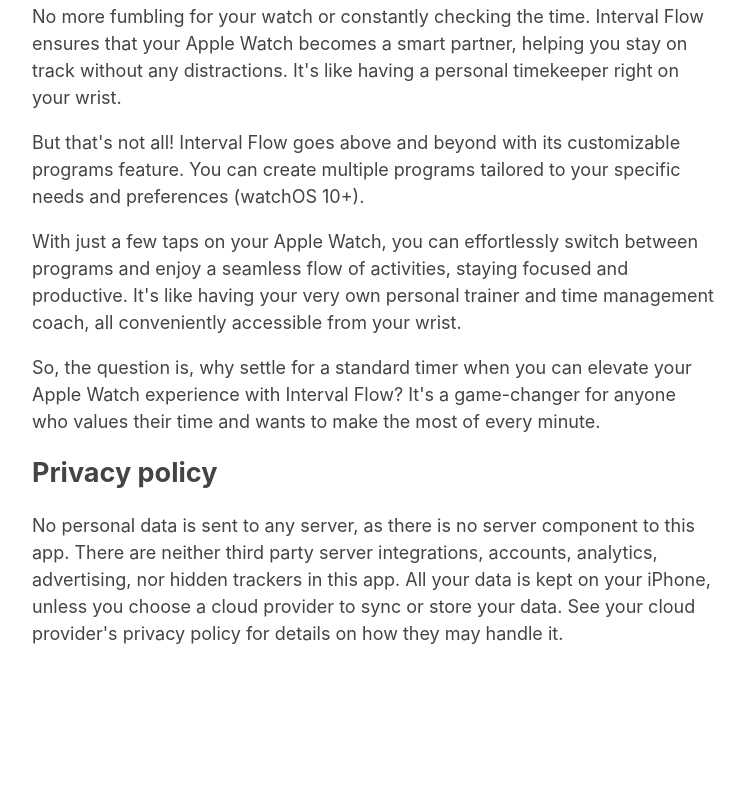
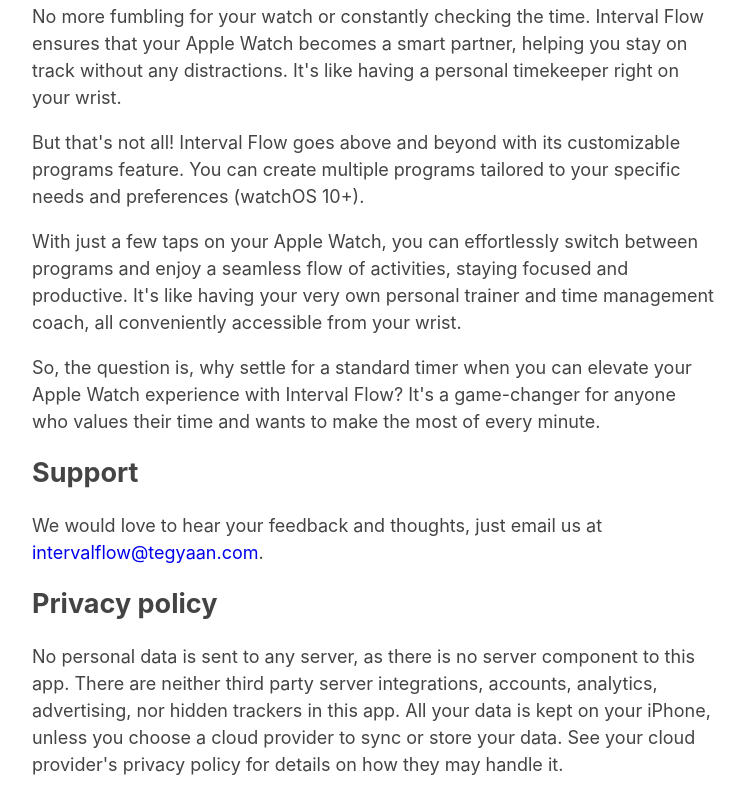
Before and after one commit to vellvisher/tegyaan.com, a plain HTML site: page public_html/intervalflow/index.html in a window 1280 px wide. Shown: the part 802-1607 px from the top of the page, without its empty margins (266-1011 px from the left). Before the commit the page ends 1476 px from the top, so only its background shows below. Drawn offline with Linux system fonts and the light colour scheme.

Commit message:
Add support for intervalflow

```diff
--- a/public_html/intervalflow/index.html
+++ b/public_html/intervalflow/index.html
@@ -36,6 +36,8 @@ But that's not all! Interval Flow goes above and beyond with its customizable pr
     <p>
     So, the question is, why settle for a standard timer when you can elevate your Apple Watch experience with Interval Flow? It's a game-changer for anyone who values their time and wants to make the most of every minute.
     </p>
+    <h2 id="support">Support</h2>
+    We would love to hear your feedback and thoughts, just email us at <a class="email-button" href="mailto:intervalflow@tegyaan.com">intervalflow@tegyaan.com</a>.
     <h2 id="privacy">Privacy policy</h2>
         No personal data is sent to any server, as there is no server component to this app. There are neither third party server integrations, accounts, analytics, advertising, nor hidden trackers in this app. All your data is kept on your iPhone, unless you choose a cloud provider to sync or store your data. See your cloud provider's privacy policy for details on how they may handle it.
         <br/>
```
